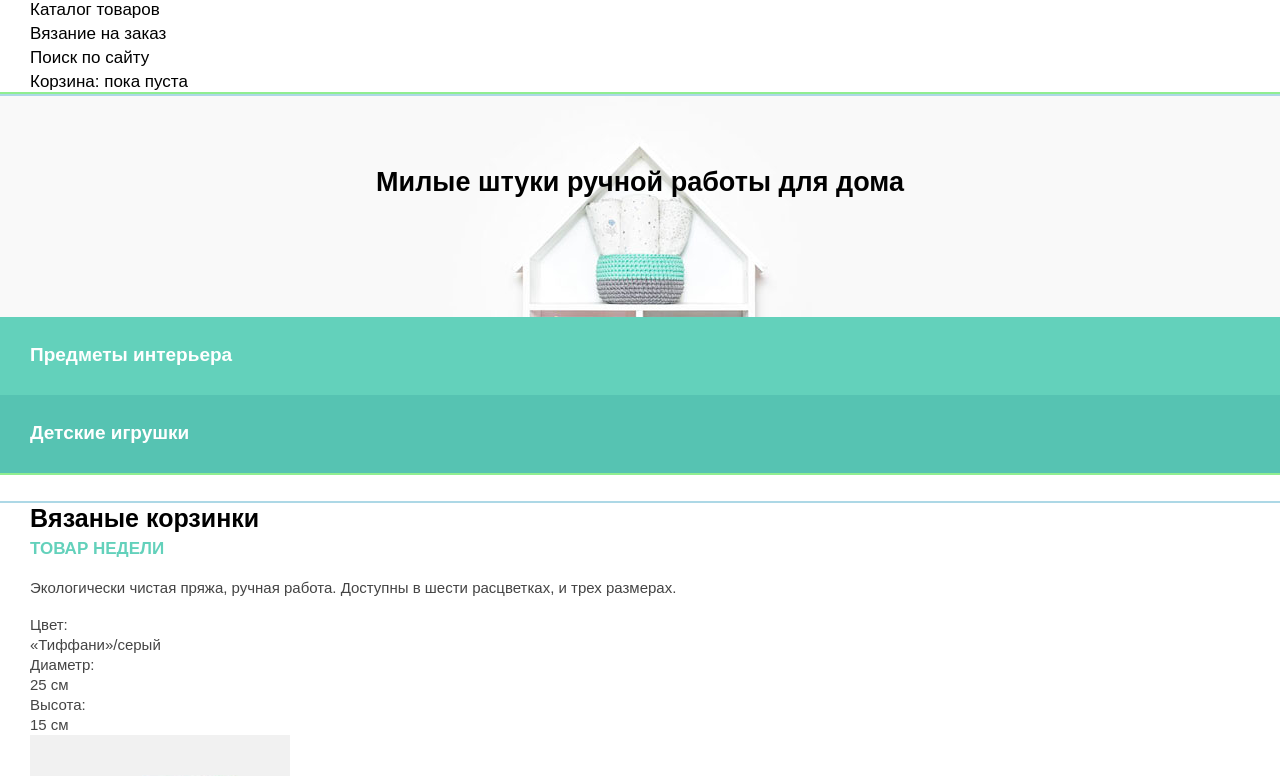
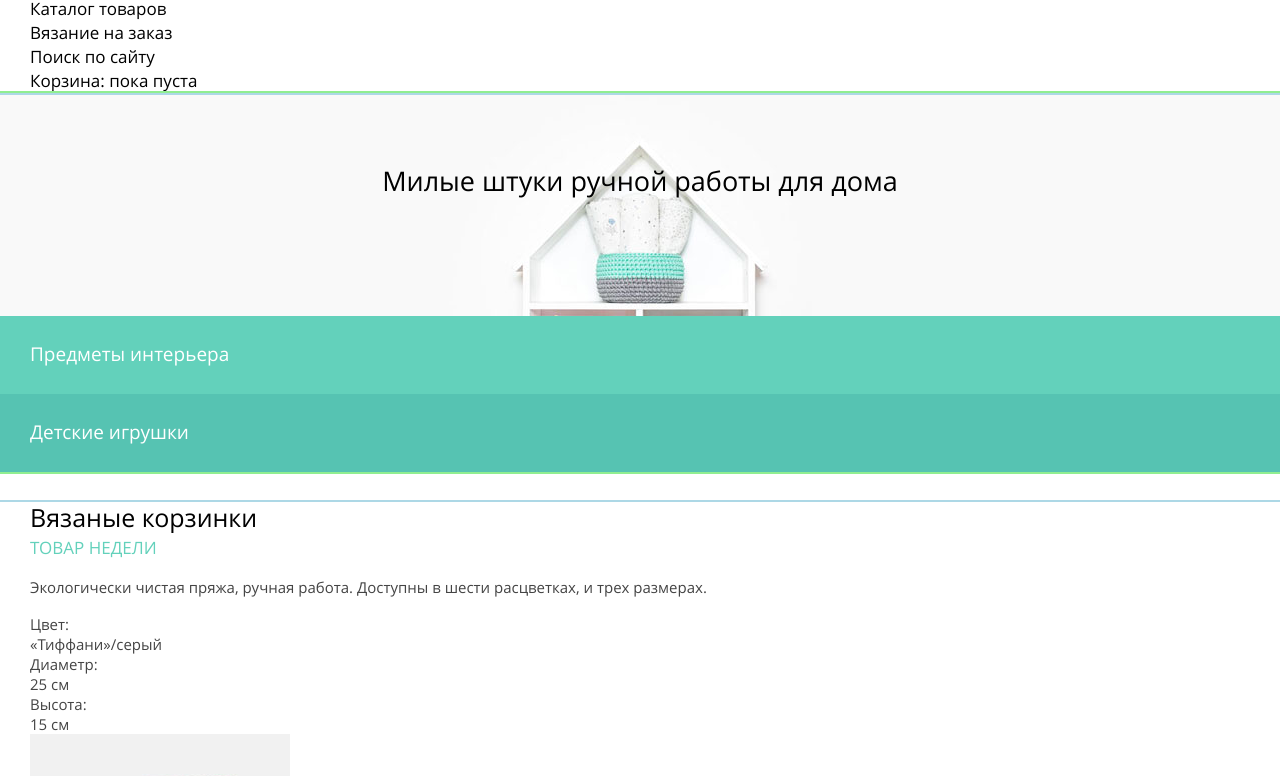
Before and after one commit to Romikus/284393-mishka, a website: page index.html in a window 1280 px wide. Shown: the part 44-820 px from the top of the page. Drawn offline with nearby package versions, Linux system fonts and the light colour scheme; files that its build step writes are made by us from their sources.

Commit message:
Подключение шрифтов

```diff
--- /dev/null
+++ b/sass/global/fonts.scss
@@ -0,0 +1,17 @@
+@font-face {
+  font-family: 'Open Sans';
+  font-style: normal;
+  font-weight: 400;
+  src: local('Open Sans'),
+       url('../../fonts/opensans.woff2') format('woff2'),
+       url('../../fonts/opensans.woff') format('woff');
+}
+
+@font-face {
+  font-family: 'Open Sans';
+  font-style: normal;
+  font-weight: bold;
+  src: local('Open Sans'),
+       url('../../fonts/opensansbold.woff2') format('woff2'),
+       url('../../fonts/opensansbold.woff') format('woff');
+}
--- a/sass/global/scaffolding.scss
+++ b/sass/global/scaffolding.scss
@@ -4,7 +4,7 @@ body {
   font-size: $body-font-size;
   line-height: $body-font-height;
   font-weight: normal;
-  font-family: "OpenSans", "Arial", sans-serif;
+  font-family: "Open Sans", "Arial", sans-serif;
 
   color: $body-font-color;
   background-color: $bg-color;
--- a/sass/style.scss
+++ b/sass/style.scss
@@ -1,6 +1,7 @@
 @import "variables.scss";
 @import "mixins.scss";
 
+@import "global/fonts.scss";
 @import "global/scaffolding.scss";
 
 @import "blocks/btn.scss";
```
